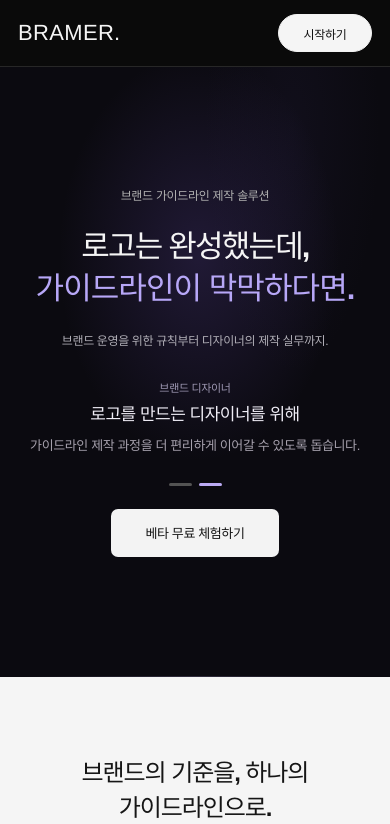
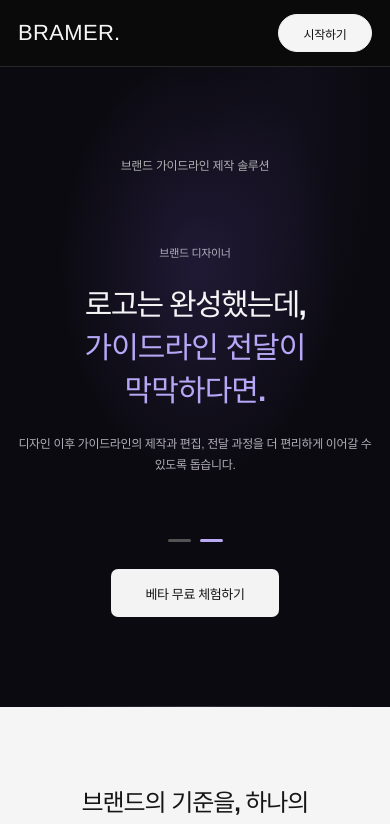
Before and after one commit to jyhome1228-cyber/brandcreator, a React (Vite) app: page / in a window 390 px wide. Shown: the top 824 px of the page. Built offline with nearby package versions, Linux system fonts and the light colour scheme; a web font is replaced by a local one.

Commit message:
fix(ui): rotate full BRAMER hero by audience
* fix: rotate complete hero headline, audience label and description together

* style: stable-height full hero rotation with fade motion and responsive typography

* style: activate full hero rotation layout

```diff
--- a/src/Landing.tsx
+++ b/src/Landing.tsx
@@ -7,8 +7,16 @@ const BETA_END = '2026년 12월 31일';
 const initialBetaForm: BetaForm = { name: '', userId: '', phone: '', occupation: '' };
 
 const audiences = [
-  { key: 'brand', audience: '브랜드 운영 기업', headline: '로고만 가진 기업을 위해', description: '브랜드 운영에 필요한 사용 규칙을 쉽고 체계적으로 정리합니다.' },
-  { key: 'designer', audience: '브랜드 디자이너', headline: '로고를 만드는 디자이너를 위해', description: '가이드라인 제작 과정을 더 편리하게 이어갈 수 있도록 돕습니다.' },
+  {
+    key: 'brand', audience: '브랜드 운영 기업',
+    titleTop: '로고는 있는데,', titleBottom: '브랜드 기준이 없다면.',
+    description: '브랜드 운영에 필요한 로고 사용 규정, 컬러, 서체와 응용 기준을 쉽고 체계적으로 정리합니다.',
+  },
+  {
+    key: 'designer', audience: '브랜드 디자이너',
+    titleTop: '로고는 완성했는데,', titleBottom: '가이드라인 전달이 막막하다면.',
+    description: '디자인 이후 가이드라인의 제작과 편집, 전달 과정을 더 편리하게 이어갈 수 있도록 돕습니다.',
+  },
 ] as const;
 
 const samples = [
@@ -155,18 +163,23 @@ export default function Landing({ onStart }: LandingProps) {
       <section className="bramer-home-hero">
         <div className="bramer-home-hero-content" data-reveal>
           <p className="bramer-home-overline">브랜드 가이드라인 제작 솔루션</p>
-          <h1>로고는 완성했는데,<br/><span>가이드라인이 막막하다면.</span></h1>
-          <p className="bramer-hero-support">브랜드 운영을 위한 규칙부터 디자이너의 제작 실무까지.</p>
-          <div className="bramer-audience-roller" aria-label="BRAMER 이용 대상 소개" onMouseEnter={() => setRollPaused(true)} onMouseLeave={() => setRollPaused(false)} onFocusCapture={() => setRollPaused(true)} onBlurCapture={(event) => { if (!event.currentTarget.contains(event.relatedTarget)) setRollPaused(false); }}>
-            <div className="bramer-roller-frame" aria-live="off">
-              <div key={audiences[audienceIndex].key} className="bramer-roller-slide">
-                <span>{audiences[audienceIndex].audience}</span>
-                <strong>{audiences[audienceIndex].headline}</strong>
-                <p>{audiences[audienceIndex].description}</p>
+          <div className="bramer-hero-rotation" aria-label="기업과 디자이너를 위한 서비스 소개"
+            onMouseEnter={() => setRollPaused(true)}
+            onMouseLeave={() => setRollPaused(false)}
+            onFocusCapture={() => setRollPaused(true)}
+            onBlurCapture={event => { if (!event.currentTarget.contains(event.relatedTarget)) setRollPaused(false); }}>
+            <div className="bramer-hero-rotation-stage" aria-live="off">
+              <div className="bramer-hero-rotation-slide" key={audiences[audienceIndex].key}>
+                <span className="bramer-hero-audience-label">{audiences[audienceIndex].audience}</span>
+                <h1>{audiences[audienceIndex].titleTop}<br/><span>{audiences[audienceIndex].titleBottom}</span></h1>
+                <p className="bramer-hero-slide-description">{audiences[audienceIndex].description}</p>
               </div>
             </div>
-            <div className="bramer-roller-controls" aria-label="소개 대상 선택">
-              {audiences.map((item,index) => <button key={item.key} type="button" aria-label={item.audience + ' 보기'} aria-pressed={index === audienceIndex} className={index === audienceIndex ? 'active' : ''} onClick={() => setAudienceIndex(index)} />)}
+            <div className="bramer-roller-controls" aria-label="대상별 소개 선택">
+              {audiences.map((item,index) => <button key={item.key} type="button"
+                aria-label={item.audience + ' 소개 보기'} aria-pressed={index === audienceIndex}
+                className={index === audienceIndex ? 'active' : ''}
+                onClick={() => setAudienceIndex(index)}/>)}
             </div>
           </div>
           <button type="button" className="bramer-home-primary" onClick={openBeta}>베타 무료 체험하기</button>
--- /dev/null
+++ b/src/hero-full-rotation.css
@@ -0,0 +1,71 @@
+/* BRAMER — whole hero rotates as one unit, not only supporting copy. */
+.bramer-landing .bramer-hero-rotation{
+  width:100%;
+  max-width:1000px;
+  margin:0 auto 23px;
+}
+.bramer-landing .bramer-hero-rotation-stage{
+  display:grid;
+  place-items:center;
+  width:100%;
+  min-height:345px;
+  overflow:hidden;
+}
+.bramer-landing .bramer-hero-rotation-slide{
+  display:flex;
+  flex-direction:column;
+  align-items:center;
+  justify-content:center;
+  width:100%;
+  gap:0;
+  animation:bramer-entire-hero-in .65s cubic-bezier(.22,.72,.23,1) both;
+}
+.bramer-landing .bramer-hero-audience-label{
+  display:block;
+  font-size:12px!important;
+  line-height:1.6;
+  font-weight:500;
+  color:#b6b2be;
+  margin:0 0 24px;
+}
+.bramer-landing .bramer-hero-rotation-slide h1 {
+  font-size:clamp(35px,4.25vw,59px)!important;
+  line-height:1.36!important;
+  letter-spacing:-.057em!important;
+  font-weight:650!important;
+  margin:0;
+  max-width:1000px;
+  text-align:center;
+  word-break:keep-all;
+}
+.bramer-landing .bramer-hero-rotation-slide h1 span{color:#b7a7f7;}
+.bramer-landing .bramer-hero-slide-description {
+  max-width:640px;
+  margin:25px auto 0;
+  color:#b2aeb9;
+  font-size:14px!important;
+  line-height:1.85!important;
+  word-break:keep-all;
+  text-align:center;
+}
+.bramer-landing .bramer-hero-rotation .bramer-roller-controls{padding:8px 0 0;gap:9px;}
+.bramer-landing .bramer-hero-rotation .bramer-roller-controls button:focus-visible{
+  outline:2px solid #d0c3ff;outline-offset:3px;
+}
+@keyframes bramer-entire-hero-in{
+  from{opacity:0;transform:translateY(11px);}
+  to{opacity:1;transform:translateY(0);}
+}
+@media(max-width:760px){
+ .bramer-landing .bramer-hero-rotation-stage{min-height:315px;}
+ .bramer-landing .bramer-hero-audience-label{margin-bottom:21px;font-size:11px!important;}
+ .bramer-landing .bramer-hero-rotation-slide h1{font-size:clamp(29px,6vw,43px)!important;line-height:1.43!important;}
+ .bramer-landing .bramer-hero-slide-description{font-size:12px!important;line-height:1.75!important;margin-top:20px;max-width:490px;}
+}
+@media(max-width:450px){
+ .bramer-landing .bramer-hero-rotation-stage{min-height:330px;}
+ .bramer-landing .bramer-hero-rotation-slide h1{font-size:30px!important;}
+}
+@media(prefers-reduced-motion:reduce){
+ .bramer-landing .bramer-hero-rotation-slide{animation:none!important;}
+}
--- a/src/main.tsx
+++ b/src/main.tsx
@@ -41,3 +41,5 @@ import './beta-experience.css';
 import './direct-create.css';
 
 import './beta-launch-v2.css';
+
+import './hero-full-rotation.css';
```
